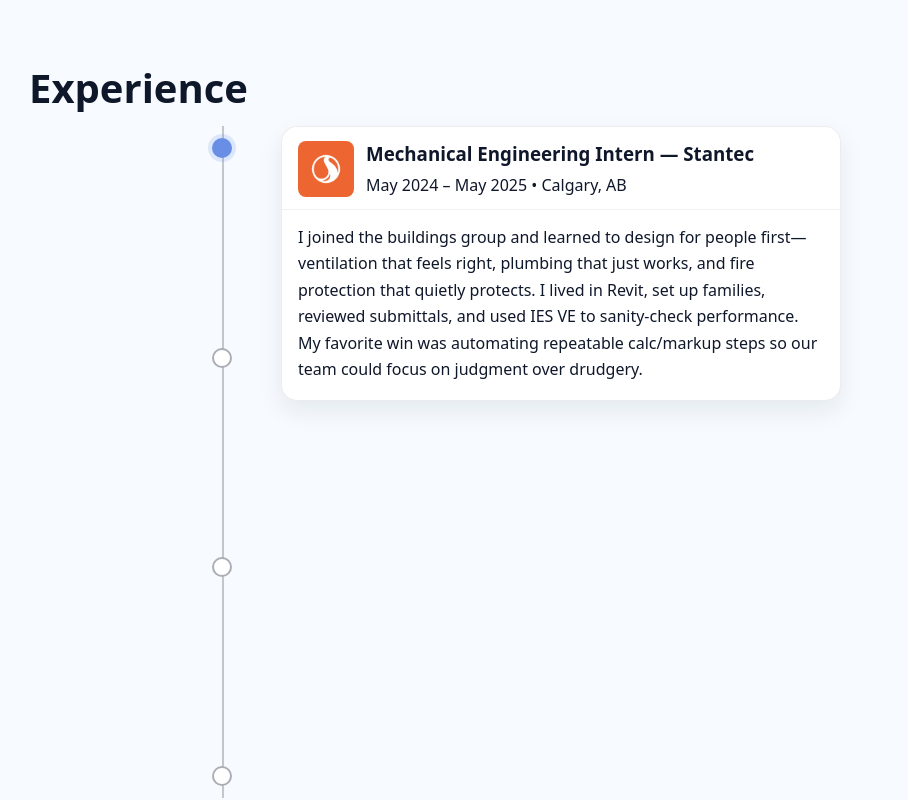
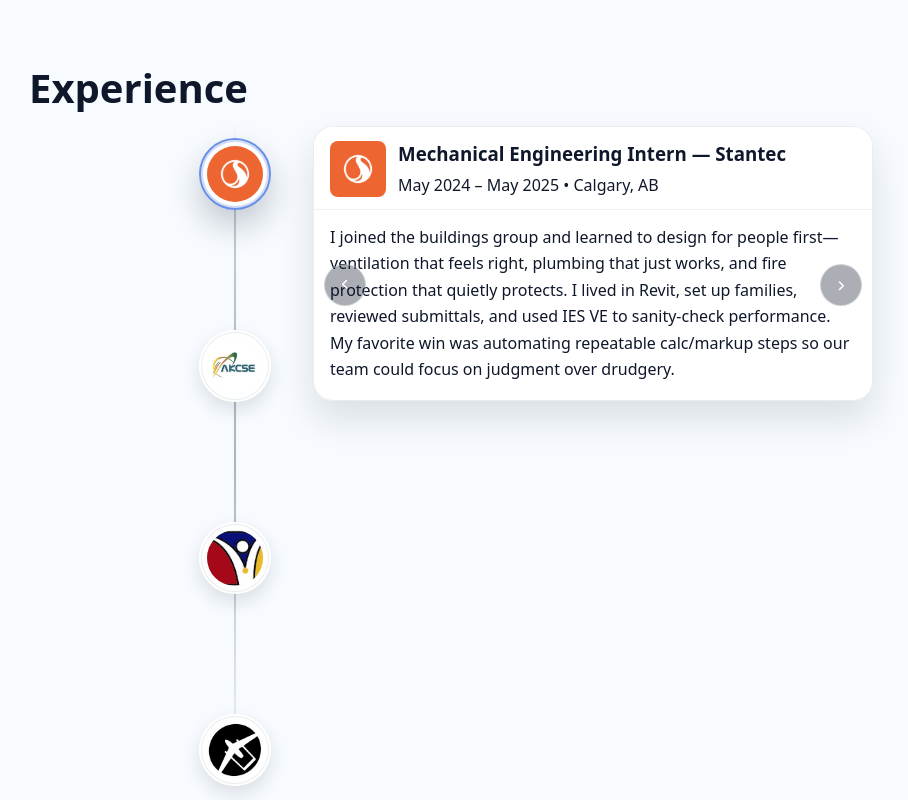
Before and after one commit to yigonk/yigonk.github.io, a React (Create React App) app: page / in a window 1280 px wide. Shown: the part 2220-3020 px from the top of the page, without its empty margins (81-989 px from the left). Built offline with nearby package versions, Linux system fonts and the light colour scheme.

Commit message:
Enhance hero spacing and experience interactions

```diff
--- a/src/styles/nav.css
+++ b/src/styles/nav.css
@@ -152,21 +152,26 @@
     background-color 0.25s ease;
 }
 
+
 .nav__dropdown {
   position: fixed;
-  top: var(--navH);
-  left: 0;
-  right: 0;
-  background: #fff;
-  color: #0f172a;
-  transform: translateY(-10px);
+  top: calc(var(--navH) + 12px);
+  left: auto;
+  right: 18px;
+  width: min(320px, calc(100vw - 36px));
+  background: rgba(11, 18, 32, 0.78);
+  color: #e6eefc;
+  border-radius: 18px;
+  border: 1px solid rgba(255, 255, 255, 0.12);
+  padding: 10px 0;
+  transform: translateY(-16px);
   opacity: 0;
   pointer-events: none;
-  border-bottom: 0;
-  box-shadow: none;
+  box-shadow: 0 22px 48px rgba(8, 12, 22, 0.45);
+  backdrop-filter: saturate(160%) blur(18px);
   transition:
-    transform 0.18s ease,
-    opacity 0.18s ease;
+    transform 0.22s ease,
+    opacity 0.22s ease;
   z-index: 70;
 }
 
@@ -174,18 +179,24 @@
   transform: translateY(0);
   opacity: 1;
   pointer-events: auto;
-  border-bottom: 1px solid rgba(15, 23, 42, 0.08);
-  box-shadow: 0 12px 24px rgba(15, 23, 42, 0.18);
 }
 
 .nav__dlink {
-  display: block;
+  display: flex;
+  align-items: center;
+  gap: 12px;
   padding: 14px 20px;
   color: inherit;
+  font-weight: 500;
+  letter-spacing: 0.01em;
+  transition:
+    background 0.2s ease,
+    color 0.2s ease;
 }
 
-.nav__dlink:hover {
-  background: rgba(15, 23, 42, 0.04);
+.nav__dlink:hover,
+.nav__dlink:focus-visible {
+  background: rgba(255, 255, 255, 0.08);
 }
 
 .nav__dlink--active {
@@ -238,6 +249,17 @@
 }
 
 .nav__dropdown {
-  background: #fff !important;
-  color: #0f172a !important;
+  background: rgba(11, 18, 32, 0.78) !important;
+  color: #e6eefc !important;
 }
+
+@media (max-width: 640px) {
+  .nav__dropdown {
+    left: 12px;
+    right: 12px;
+    width: auto;
+    top: calc(var(--navH) + 8px);
+    border-radius: 16px;
+    padding: 12px 0;
+  }
+}
--- a/src/styles/sections.css
+++ b/src/styles/sections.css
@@ -158,6 +158,13 @@
   font-weight: 400;
   line-height: 1.4;
   opacity: 0.95;
+}
+
+@media (max-width: 640px) {
+  .hero__content {
+    padding-left: clamp(32px, 8vw, 44px);
+    padding-right: clamp(20px, 6vw, 32px);
+  }
 }
 
 .hero__actions {
@@ -534,9 +541,9 @@
 
 .exp__wrap {
   display: grid;
-  gap: 18px;
+  gap: 22px;
   align-items: start;
-  grid-template-columns: 64px var(--panelW, 560px);
+  grid-template-columns: 92px var(--panelW, 560px);
 }
 
 .exp__rail {
@@ -561,10 +568,16 @@
   position: absolute;
   top: 0;
   bottom: 0;
-  left: 23px;
+  left: 35px;
   width: 2px;
-  background: rgba(15, 23, 42, 0.22);
-  filter: drop-shadow(0 0 1px rgba(15, 23, 42, 0.08));
+  background: linear-gradient(
+    180deg,
+    rgba(15, 23, 42, 0) 0%,
+    rgba(15, 23, 42, 0.2) 12%,
+    rgba(15, 23, 42, 0.3) 50%,
+    rgba(15, 23, 42, 0) 100%
+  );
+  filter: drop-shadow(0 0 1px rgba(15, 23, 42, 0.1));
 }
 
 .exp__li {
@@ -574,30 +587,63 @@
 
 .exp__dot {
   position: relative;
-  left: 13px;
-  display: block;
-  width: 20px;
-  height: 20px;
+  left: 0;
+  display: grid;
+  place-items: center;
+  width: 72px;
+  height: 72px;
+  padding: 6px;
   border-radius: 999px;
-  border: 2px solid rgba(15, 23, 42, 0.35);
-  background: #fff;
+  border: 2px solid transparent;
+  background: rgba(255, 255, 255, 0.92);
+  backdrop-filter: saturate(160%) blur(8px);
   cursor: pointer;
   transition:
-    transform 0.15s ease,
-    border-color 0.15s ease,
-    box-shadow 0.15s ease;
+    transform 0.2s ease,
+    border-color 0.2s ease,
+    box-shadow 0.2s ease;
   -webkit-tap-highlight-color: transparent;
+  overflow: hidden;
+  box-shadow:
+    0 0 0 1px rgba(15, 23, 42, 0.08) inset,
+    0 8px 18px rgba(15, 23, 42, 0.12);
 }
 
-.exp__dot:hover {
-  transform: scale(1.08);
-  border-color: rgba(15, 23, 42, 0.6);
+.exp__dot:hover,
+.exp__dot:focus-visible {
+  transform: translateY(-2px);
+  border-color: rgba(104, 143, 229, 0.6);
+  box-shadow:
+    0 0 0 1px rgba(104, 143, 229, 0.4) inset,
+    0 12px 24px rgba(15, 23, 42, 0.2);
 }
 
 .exp__dot.is-active {
-  background: var(--accent);
   border-color: var(--accent);
-  box-shadow: 0 0 0 4px rgba(104, 143, 229, 0.18);
+  box-shadow:
+    0 0 0 2px rgba(104, 143, 229, 0.3) inset,
+    0 16px 32px rgba(15, 23, 42, 0.22);
+}
+
+.exp__dotImg {
+  width: 100%;
+  height: 100%;
+  object-fit: cover;
+  border-radius: 50%;
+  box-shadow: 0 0 0 1px rgba(15, 23, 42, 0.08) inset;
+}
+
+.exp__dotFallback {
+  display: flex;
+  align-items: center;
+  justify-content: center;
+  width: 100%;
+  height: 100%;
+  border-radius: 50%;
+  font-weight: 700;
+  font-size: 24px;
+  color: rgba(15, 23, 42, 0.85);
+  background: rgba(255, 255, 255, 0.85);
 }
 
 .exp__panel {
@@ -606,10 +652,58 @@
   max-height: var(--panelMax, 50vh);
   overflow: auto;
   overscroll-behavior: contain;
-  background: #fff;
+  background: rgba(255, 255, 255, 0.96);
   border: 1px solid rgba(15, 23, 42, 0.08);
-  border-radius: 16px;
-  box-shadow: 0 10px 24px rgba(15, 23, 42, 0.08);
+  border-radius: 20px;
+  box-shadow: 0 18px 36px rgba(15, 23, 42, 0.12);
+  backdrop-filter: saturate(160%) blur(10px);
+}
+
+.exp__controls {
+  position: absolute;
+  top: 50%;
+  left: 0;
+  right: 0;
+  display: flex;
+  justify-content: space-between;
+  padding: 0 10px;
+  pointer-events: none;
+  z-index: 2;
+}
+
+.exp__arrow {
+  pointer-events: auto;
+  width: 42px;
+  height: 42px;
+  border-radius: 999px;
+  border: 1px solid rgba(255, 255, 255, 0.4);
+  background: rgba(15, 23, 42, 0.35);
+  color: #fff;
+  display: grid;
+  place-items: center;
+  cursor: pointer;
+  transition:
+    transform 0.2s ease,
+    background 0.2s ease,
+    border-color 0.2s ease;
+  -webkit-tap-highlight-color: transparent;
+}
+
+.exp__arrow svg {
+  width: 18px;
+  height: 18px;
+  fill: currentColor;
+}
+
+.exp__arrow:hover,
+.exp__arrow:focus-visible {
+  transform: translateY(-1px);
+  background: rgba(15, 23, 42, 0.6);
+  border-color: rgba(255, 255, 255, 0.6);
+}
+
+.exp__arrow:active {
+  transform: scale(0.95);
 }
 
 .exp__head {
@@ -657,7 +751,7 @@
 @media (max-width: 820px) {
   .exp__wrap {
     grid-template-columns: 1fr;
-    gap: 12px;
+    gap: 18px;
     justify-items: center;
   }
 
@@ -668,7 +762,7 @@
   .exp__list {
     flex-direction: row;
     justify-content: center;
-    gap: 14px;
+    gap: 18px;
     height: auto;
     padding: 4px 0;
   }
@@ -678,7 +772,8 @@
   }
 
   .exp__dot {
-    left: 0;
+    width: 64px;
+    height: 64px;
   }
 
   .exp__panel {
@@ -692,6 +787,17 @@
 
   .exp__head {
     position: static;
+  }
+
+  .exp__controls {
+    position: static;
+    justify-content: center;
+    gap: 12px;
+    padding: 12px 0 0;
+  }
+
+  .exp__arrow {
+    background: rgba(15, 23, 42, 0.5);
   }
 }
 
--- a/src/styles/theme.css
+++ b/src/styles/theme.css
@@ -75,6 +75,18 @@ body.body--dark a {
   color: inherit;
 }
 
+.sr-only {
+  position: absolute;
+  width: 1px;
+  height: 1px;
+  padding: 0;
+  margin: -1px;
+  overflow: hidden;
+  clip: rect(0, 0, 0, 0);
+  white-space: nowrap;
+  border: 0;
+}
+
 body.body--dark
   .section
   :is(
--- a/src/views/Experience.js
+++ b/src/views/Experience.js
@@ -1,4 +1,4 @@
-import React, { useState } from "react";
+import React, { useMemo, useRef, useState } from "react";
 import logoStantec from "../assets/images/logos/stantec.jpg";
 import logoAKCSE from "../assets/images/logos/akcse.jpeg";
 import logoMedal from "../assets/images/logos/medal.jpg";
@@ -58,7 +58,70 @@ const ITEMS = [
 ];
 
 const Experience = () => {
-  const [sel, setSel] = useState(ITEMS[0]);
+  const [selIndex, setSelIndex] = useState(0);
+  const touchState = useRef({
+    startX: 0,
+    startY: 0,
+    lastX: 0,
+    lastY: 0,
+    active: false,
+  });
+
+  const sel = useMemo(() => ITEMS[selIndex], [selIndex]);
+
+  const showIndex = (nextIndex) => {
+    const count = ITEMS.length;
+    if (!count) return;
+    const normalized = (nextIndex + count) % count;
+    setSelIndex(normalized);
+  };
+
+  const showPrev = () => showIndex(selIndex - 1);
+  const showNext = () => showIndex(selIndex + 1);
+
+  const onTouchStart = (event) => {
+    if (!event.touches || event.touches.length !== 1) {
+      return;
+    }
+    const touch = event.touches[0];
+    touchState.current = {
+      startX: touch.clientX,
+      startY: touch.clientY,
+      lastX: touch.clientX,
+      lastY: touch.clientY,
+      active: true,
+    };
+  };
+
+  const onTouchMove = (event) => {
+    if (!touchState.current.active || !event.touches || event.touches.length !== 1) {
+      return;
+    }
+    const touch = event.touches[0];
+    touchState.current.lastX = touch.clientX;
+    touchState.current.lastY = touch.clientY;
+  };
+
+  const onTouchEnd = () => {
+    if (!touchState.current.active) {
+      return;
+    }
+    const { startX, startY, lastX, lastY } = touchState.current;
+    touchState.current.active = false;
+
+    const dx = lastX - startX;
+    const dy = lastY - startY;
+
+    if (Math.abs(dx) < 56 || Math.abs(dx) < Math.abs(dy) * 1.2) {
+      return;
+    }
+
+    if (dx < 0) {
+      showNext();
+    } else {
+      showPrev();
+    }
+  };
 
   return (
     <section
@@ -79,7 +142,7 @@ const Experience = () => {
           {/* Left rail */}
           <nav className="exp__rail" aria-label="Experience timeline">
             <ol className="exp__list">
-              {ITEMS.map((it) => {
+              {ITEMS.map((it, index) => {
                 const active = sel.id === it.id;
                 return (
                   <li key={it.id} className="exp__li">
@@ -87,11 +150,26 @@ const Experience = () => {
                       type="button"
                       className={`exp__dot${active ? " is-active" : ""}`}
                       onClick={() => {
-                        setSel(it);
+                        setSelIndex(index);
                       }}
+                      aria-label={`${it.label} — ${it.date}`}
                       title={`${it.label} • ${it.date}`}
                       aria-current={active ? "true" : "false"}
-                    />
+                    >
+                      {LOGOS[it.id] ? (
+                        <img
+                          src={LOGOS[it.id]}
+                          alt=""
+                          className="exp__dotImg"
+                          aria-hidden="true"
+                        />
+                      ) : (
+                        <span className="exp__dotFallback" aria-hidden="true">
+                          {it.label.charAt(0)}
+                        </span>
+                      )}
+                      <span className="sr-only">{it.label}</span>
+                    </button>
                   </li>
                 );
               })}
@@ -103,7 +181,33 @@ const Experience = () => {
             className="exp__panel"
             role="region"
             aria-label={`${sel.title} story`}
+            onTouchStart={onTouchStart}
+            onTouchMove={onTouchMove}
+            onTouchEnd={onTouchEnd}
+            onTouchCancel={onTouchEnd}
           >
+            <div className="exp__controls">
+              <button
+                type="button"
+                className="exp__arrow exp__arrow--prev"
+                onClick={showPrev}
+                aria-label="Previous experience"
+              >
+                <svg viewBox="0 0 24 24" role="img" aria-hidden="true">
+                  <path d="M14.7 5.3a1 1 0 0 1 0 1.4L10.41 11l4.3 4.3a1 1 0 0 1-1.42 1.4l-5-5a1 1 0 0 1 0-1.4l5-5a1 1 0 0 1 1.42 0z" />
+                </svg>
+              </button>
+              <button
+                type="button"
+                className="exp__arrow exp__arrow--next"
+                onClick={showNext}
+                aria-label="Next experience"
+              >
+                <svg viewBox="0 0 24 24" role="img" aria-hidden="true">
+                  <path d="M9.3 18.7a1 1 0 0 1 0-1.4L13.59 13l-4.3-4.3a1 1 0 1 1 1.42-1.4l5 5a1 1 0 0 1 0 1.4l-5 5a1 1 0 0 1-1.42 0z" />
+                </svg>
+              </button>
+            </div>
             <div className="exp__scroll">
               <header className="exp__head">
                 {LOGOS[sel.id] && (
```
